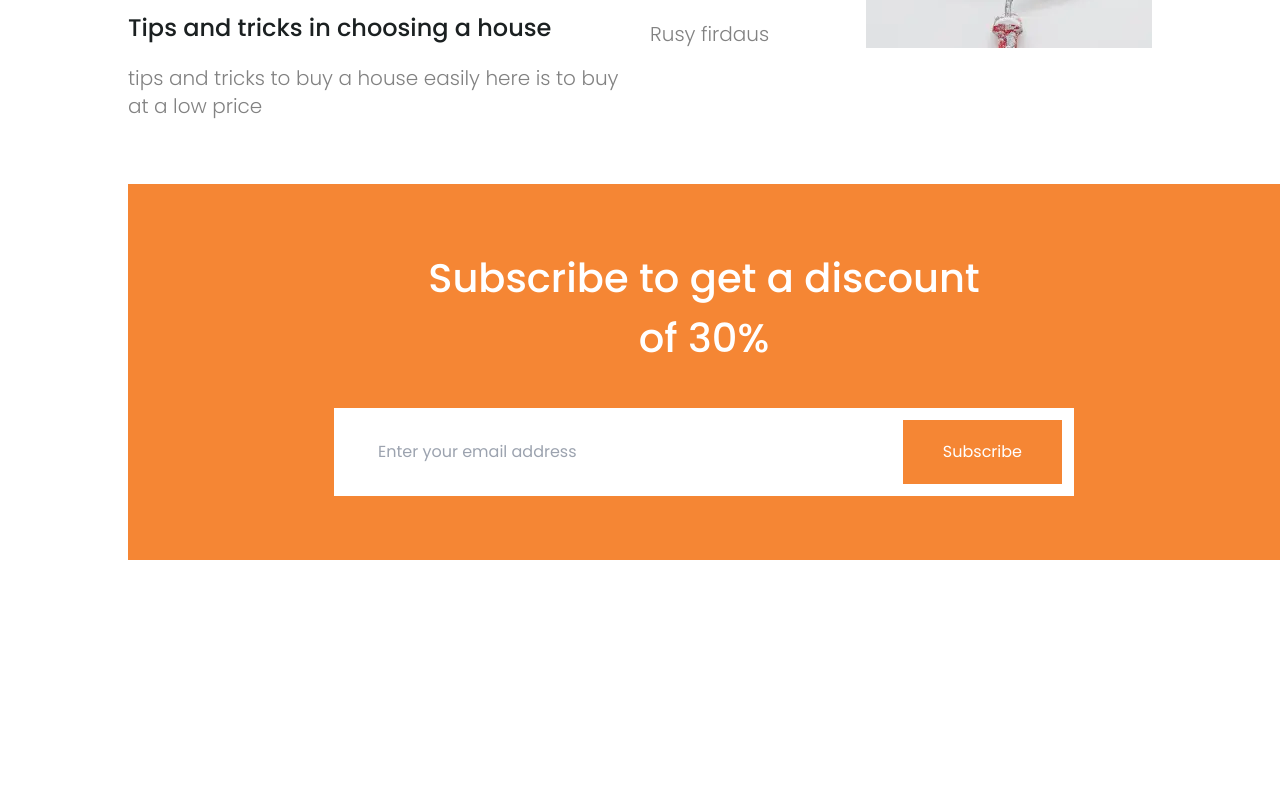
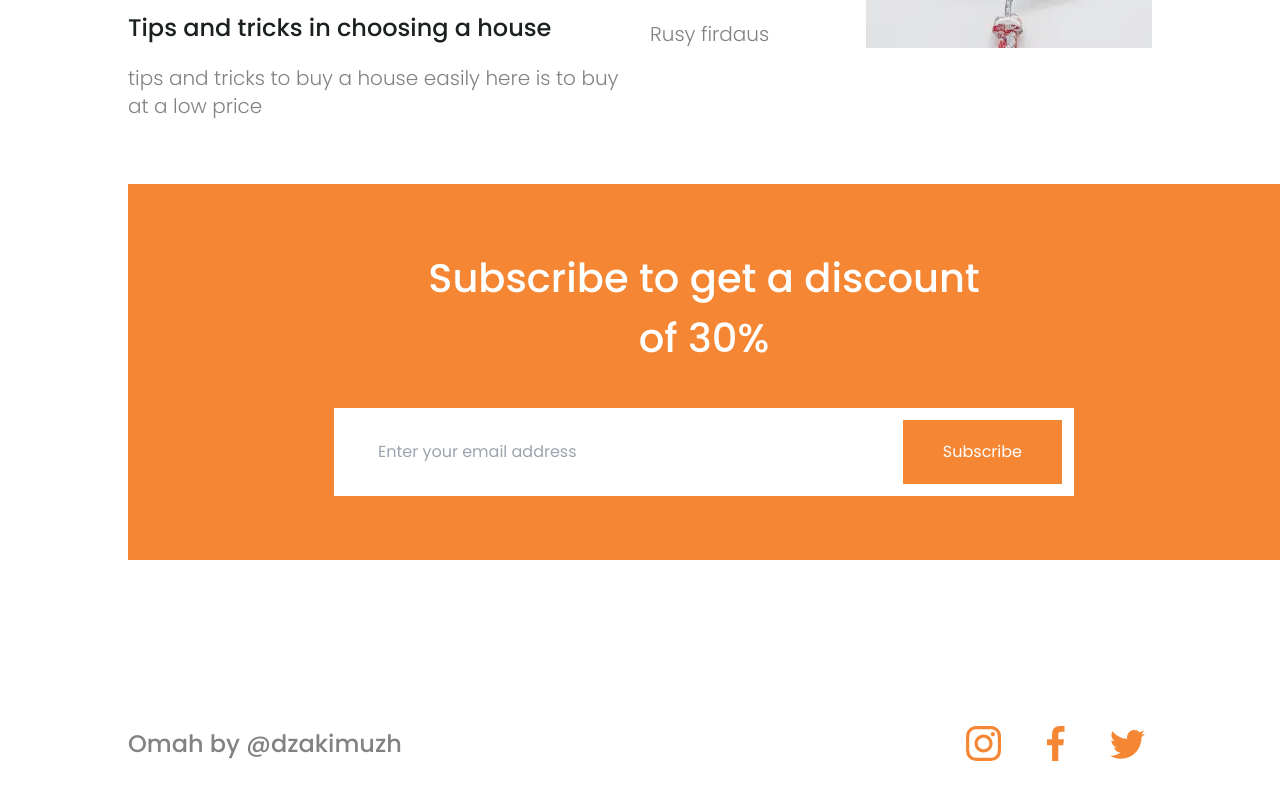
Before and after one commit to weiwei2694/omah, a Next.js app: page / in a window 1280 px wide. Shown: the part 3673-4473 px from the top of the page. Before the commit the page ends 4233 px from the top, so only its background shows below. Built offline with nearby package versions, Linux system fonts and the light colour scheme.

Commit message:
feat: footer

```diff
--- a/src/app/page.tsx
+++ b/src/app/page.tsx
@@ -1,5 +1,6 @@
 import Blog from '@/components/blog'
 import Cta from '@/components/cta'
+import Footer from '@/components/footer'
 import Header from '@/components/header'
 import Testimonials from '@/components/testimonials'
 import TheLatest from '@/components/the-latest'
@@ -12,6 +13,7 @@ export default function Home() {
       <Testimonials />
       <Blog />
       <Cta />
+      <Footer />
     </>
   )
 }
--- /dev/null
+++ b/src/components/footer.tsx
@@ -0,0 +1,37 @@
+import Image from "next/image"
+import Heading from "./sharing/heading"
+
+const Footer = () => {
+  return (
+    <footer className='section__padding !pt-40 flex items-center justify-between'>
+      <Heading className='text-gray text-2xl'>
+        Omah by @dzakimuzh
+      </Heading>
+      <div className='flex items-center gap-x-6'>
+        <Image
+          src='/ig-icon.svg'
+          alt='Instagram'
+          width={48}
+          height={48}
+          className='object-contain'
+        />
+        <Image
+          src='/fb-icon.svg'
+          alt='Facebook'
+          width={48}
+          height={48}
+          className='object-contain'
+        />
+        <Image
+          src='/tw-icon.svg'
+          alt='Twitter'
+          width={48}
+          height={48}
+          className='object-contain'
+        />
+      </div>
+    </footer>
+  )
+}
+
+export default Footer
```
